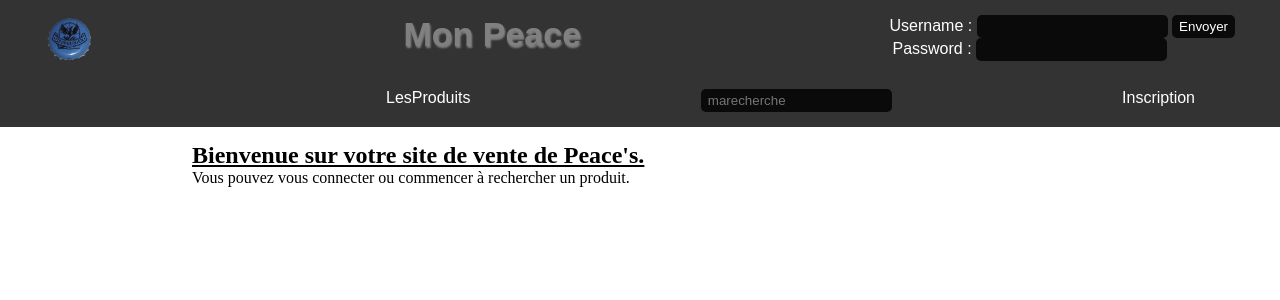
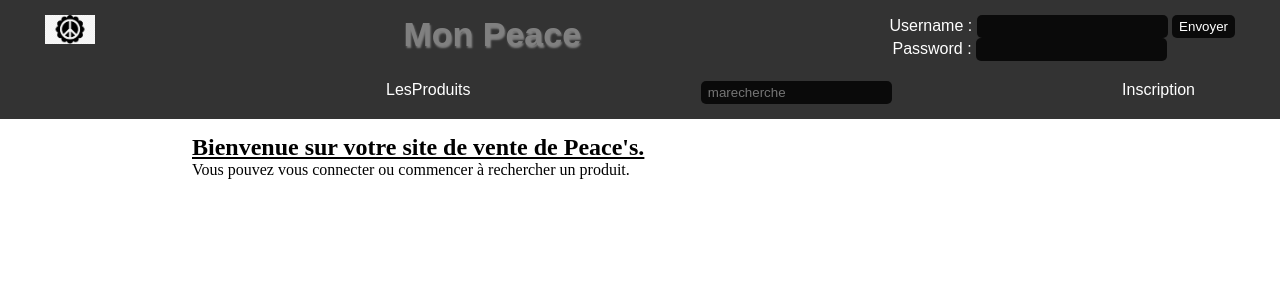
Before and after one commit to BenLeg/Projet_TechnoWeb, a PHP site: page /accueil.php in a window 1280 px wide. Shown: the top 300 px of the page. Run offline with PHP 8.4, Linux system fonts and the light colour scheme.

Commit message:
newindexatation

```diff
--- a/index.php
+++ b/index.php
@@ -1,5 +1,5 @@
 
-<?php include 'liste_produits.php'?>
+<?php include 'acccueil.php'?>
 
 <!--
 
--- a/myHeaderLigne.php
+++ b/myHeaderLigne.php
@@ -62,7 +62,7 @@
 
 <div id="conteneur1">
 
-	<div class="element3">	<img src="images/macaps.png" width="50px">	</div>
+	<div class="element3">	<img src="images/peace.png" width="50px">	</div>
 
 	<div class="element1">  Mon Peace </div>
 
```
Also changed, not shown: images/peace.png (added).
